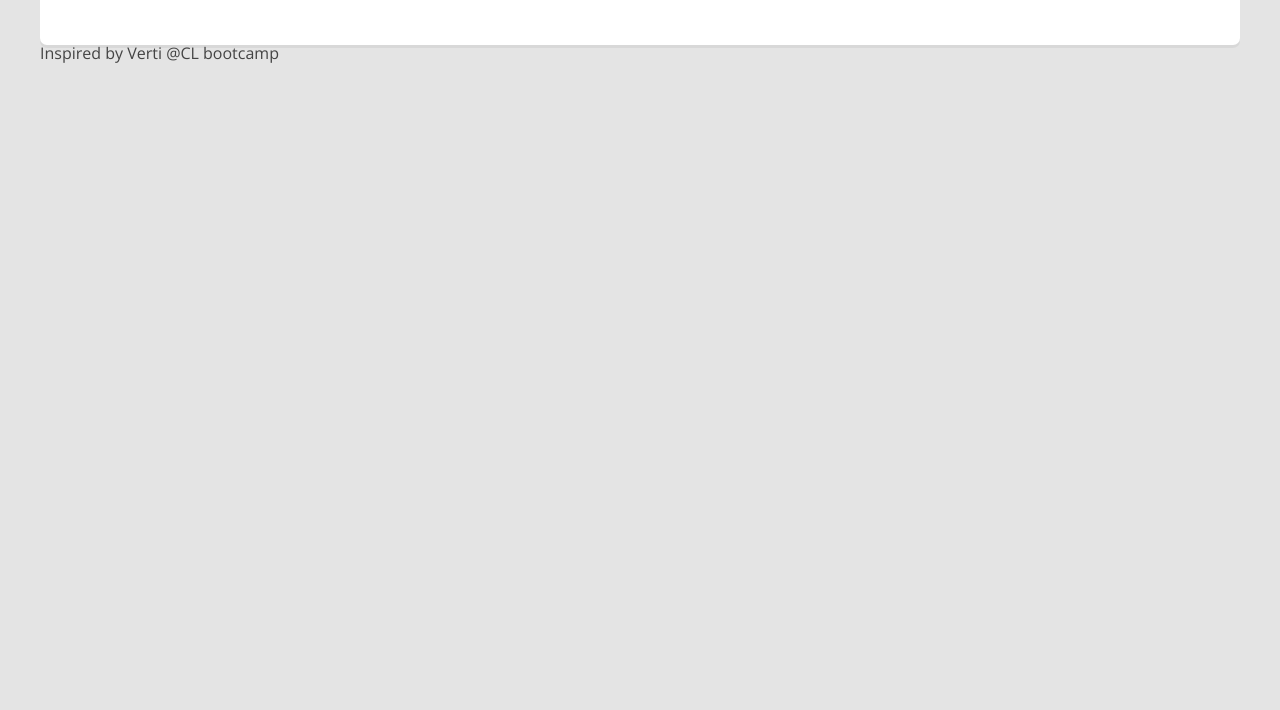
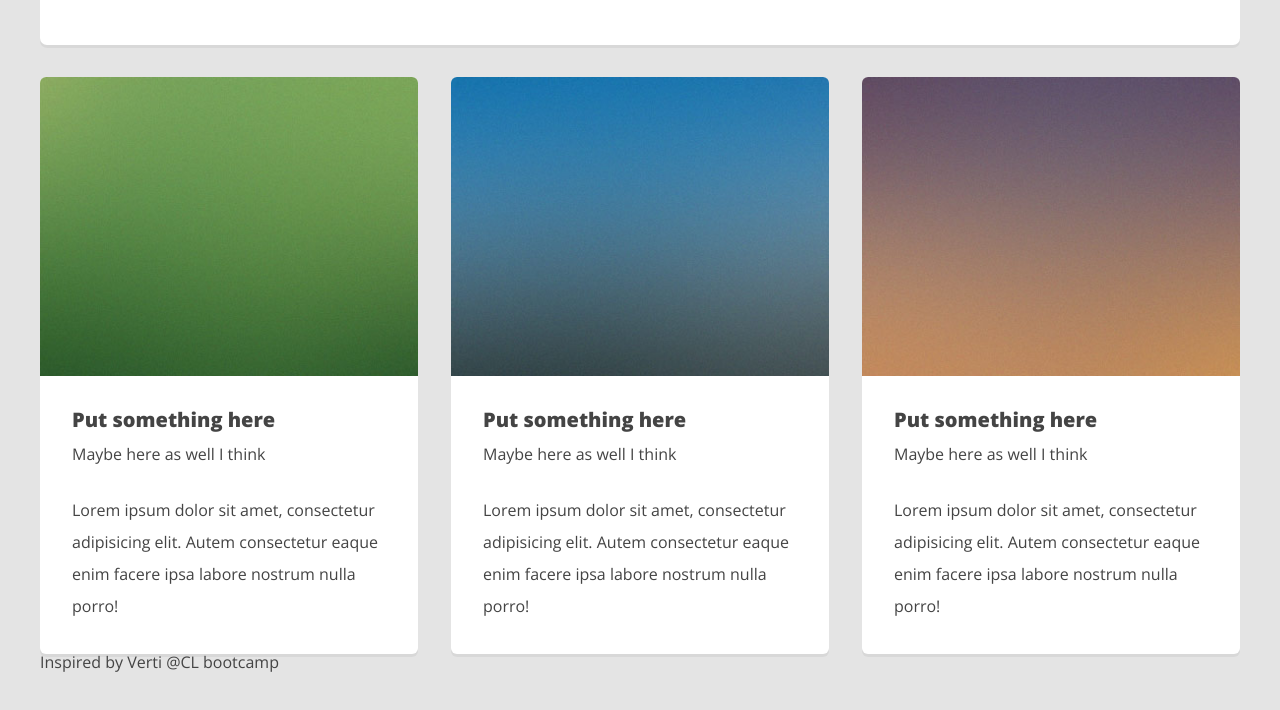
Before and after one commit to kasia117117/Verti, a website: page public/index.html in a window 1280 px wide. Shown: the part 495-1205 px from the top of the page. Before the commit the page ends 800 px from the top, so only its background shows below. Drawn offline with nearby package versions, Linux system fonts and the light colour scheme.

Commit message:
section_porftolio_added_responsive

```diff
--- a/public/index.html
+++ b/public/index.html
@@ -32,14 +32,46 @@
     </div>
         <div class="welcome__actions">
         <button class="welcome__cta">
+            <span class="fas fa-arrow-circle-right"></span>
             Ok let's go
-            <span class="fas fa-arrow-circle-right"></span>
         </button>
         <button class="welcome__more">
+            <span class="fas fa-question-circle "></span>
             More info
-            <span class="fas fa-question-circle "></span>
         </button>
     </div>
+</section>
+<section class="portfolio">
+    <article class="project col-3">
+        <img class="project__thumbnail" src="assets/pic01.jpg" alt="" class="">
+        <div class="project__content">
+            <h3 class="project__title"> Put something here</h3>
+            <p class="project__tags"> Maybe here as well I think</p>
+            <p class="project__description">
+                Lorem ipsum dolor sit amet, consectetur adipisicing elit. Autem consectetur eaque enim facere ipsa labore nostrum nulla porro!
+            </p>
+        </div>
+    </article>
+    <article class="project col-3">
+        <img class="project__thumbnail" src="assets/pic02.jpg" alt="" class="">
+        <div class="project__content">
+            <h3 class="project__title"> Put something here</h3>
+            <p class="project__tags"> Maybe here as well I think</p>
+            <p class="project__description">
+                Lorem ipsum dolor sit amet, consectetur adipisicing elit. Autem consectetur eaque enim facere ipsa labore nostrum nulla porro!
+            </p>
+        </div>
+    </article>
+    <article class="project">
+        <img class="project__thumbnail" src="assets/pic03.jpg" alt="" class="">
+        <div class="project__content">
+            <h3 class="project__title"> Put something here</h3>
+            <p class="project__tags"> Maybe here as well I think</p>
+            <p class="project__description">
+                Lorem ipsum dolor sit amet, consectetur adipisicing elit. Autem consectetur eaque enim facere ipsa labore nostrum nulla porro!
+            </p>
+        </div>
+    </article>
 </section>
 <p>Inspired by Verti @CL bootcamp</p>
 </body>
--- a/src/styles/_custom.scss
+++ b/src/styles/_custom.scss
@@ -1,3 +1,4 @@
 @import "base";
 @import "components/header";
 @import "components/welcome";
+@import "components/portfolio";
--- /dev/null
+++ b/src/styles/components/_portfolio.scss
@@ -0,0 +1,39 @@
+//mobile first
+
+.portfolio {
+  margin-top: 2em;
+  @include tablet {
+    display: flex;
+    justify-content: space-between;
+  }
+  @include desktop;
+
+  .project {
+    border-radius: 6px;
+    margin-top: 2em;
+    background-color:white;
+    box-shadow: 0 3px 0 0 rgb(0, 0, 0 ,0.05);
+    @include tablet {
+      width: 31.5%;
+    }
+    .project__thumbnail {
+      width: 100%;
+      //border-radius tylko z góry
+      border-radius: 6px 6px 0 0 ;
+    }
+    .project__content {
+      padding: 2em;
+      .project__title {
+        font-size:1.25em;
+        font-weight:900;
+      }
+      .project__description{
+        margin-top: 2em;
+        line-height: 2em;
+      }
+      .project__tags {
+        margin:1em 0 ;
+      }
+    }
+  }
+}
```
Also changed, not shown: public/css/style.css, 1 other file.
